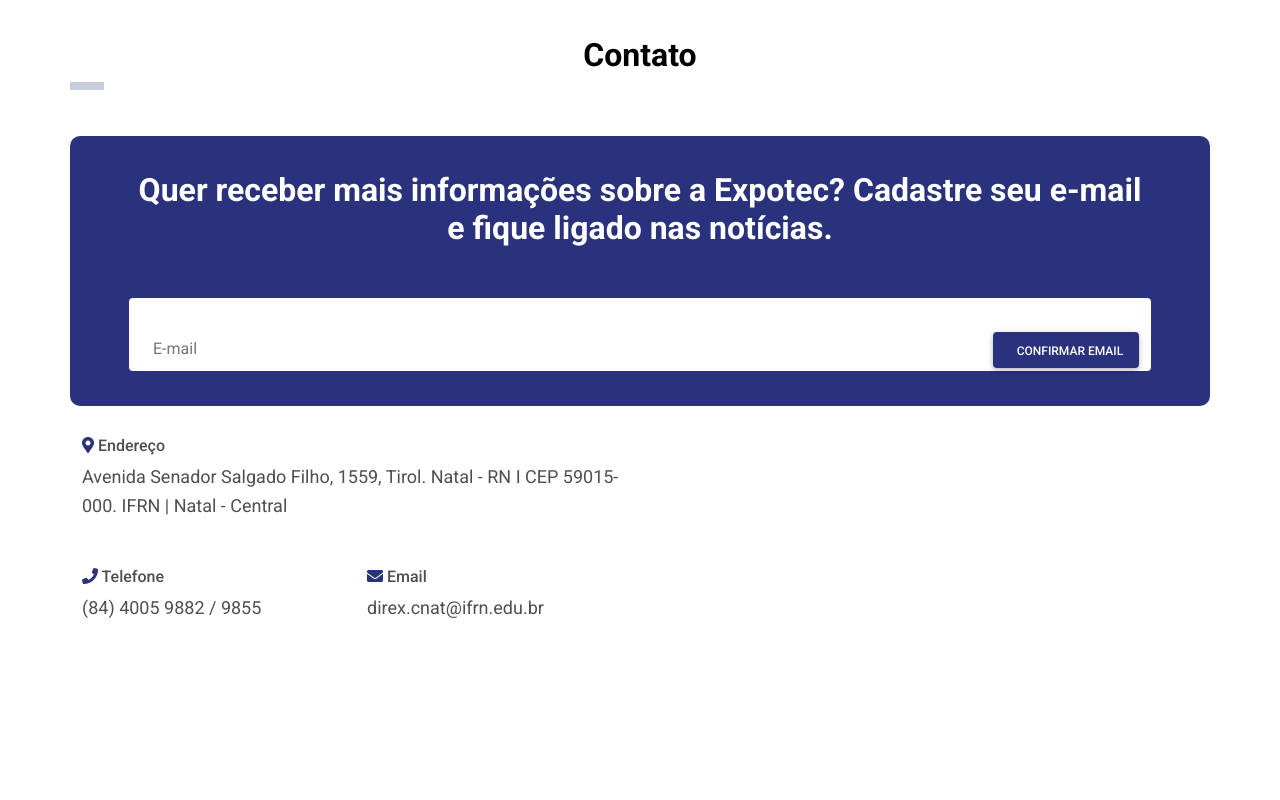
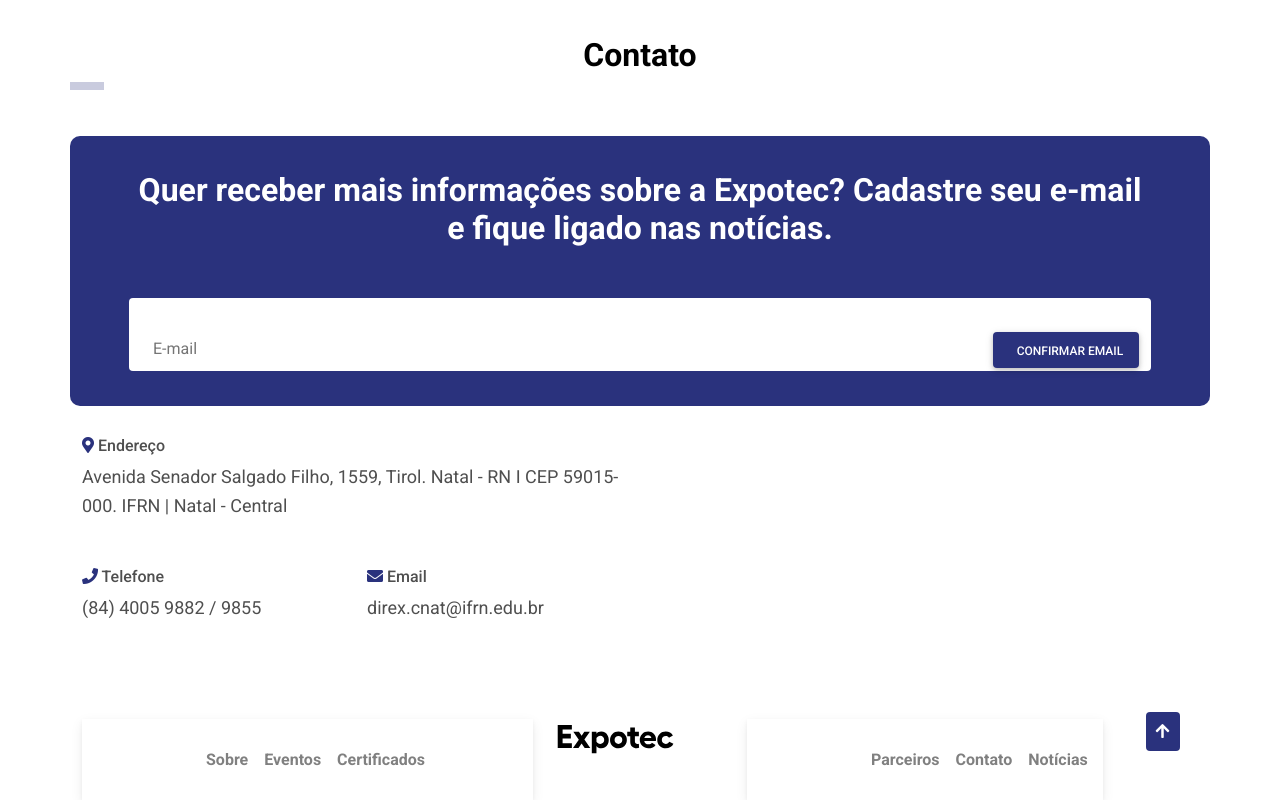
Before and after one commit to reistr85/expotec-frontend, a Vue app: page / in a window 1280 px wide. Shown: the part 4231-5031 px from the top of the page. Before the commit the page ends 4870 px from the top, so only its background shows below. Built offline with nearby package versions, Linux system fonts and the light colour scheme.

Commit message:
criando componente footer

```diff
--- /dev/null
+++ b/src/pages/Footer/FooterSite.vue
@@ -0,0 +1,78 @@
+<template>
+
+  <!-- Start your project here-->
+  <footer class=" text-center container">
+      <div class="row">
+           <div class="col-md-5">
+                      <nav class="navbar navbar-expand-lg  ">
+                        <a class="navbar-brand" href="#">
+                            </a>
+
+                            <div class="collapse navbar-collapse" id="navbarText">
+                                <ul class="navbar-nav mr-auto text-center">
+
+                                <li class="nav-item active">
+                                    <a class="nav-link " href="#">Sobre
+                                    <span class="sr-only">(current)</span>
+                                    </a>
+                                </li>
+                                <li class="nav-item">
+                                    <a class="nav-link" href="#">Eventos</a>
+                                </li>
+                                <li class="nav-item">
+                                    <a class="nav-link" href="#">Certificados</a>
+                                </li>
+                                </ul>
+
+
+                            </div>
+                        </nav>
+                  </div>
+
+                  <div class="col-md-2">
+                        <a class="navbar-brand" href="#">
+                            <img src="../../assets/logo-expotec.svg" alt="" class="img-fluid">
+                        </a>
+                  </div>
+                  <div class="col-md-4">
+                      <nav class="navbar navbar-expand-lg  ">
+                        <a class="navbar-brand" href="#">
+                            </a>
+
+                            <div class="collapse navbar-collapse" id="navbarText">
+                                <ul class="navbar-nav mr-auto text-center">
+
+                                <li class="nav-item ">
+                                    <a class="nav-link " href="#">Parceiros
+                                    <span class="sr-only">(current)</span>
+                                    </a>
+                                </li>
+                                <li class="nav-item">
+                                    <a class="nav-link" href="#">Contato</a>
+                                </li>
+                                <li class="nav-item">
+                                    <a class="nav-link" href="#">Notícias</a>
+                                </li>
+                                </ul>
+
+
+                            </div>
+                        </nav>
+                  </div>
+
+          <div class="col-md-1">
+              <span id="seta-roxa">
+                  <i class="fa fa-arrow-up"></i>
+              </span>
+          </div>
+      </div>
+
+
+  </footer>
+</template>
+<script>
+export default {
+
+}
+</script>
+<style lang="scss" src="./style.scss" scoped>
--- /dev/null
+++ b/src/pages/Footer/style.scss
@@ -0,0 +1,30 @@
+// importando estilo principal
+@import '../Site/main.scss';
+
+footer{
+    background-color: white;
+    margin-top: 80px;
+
+    .navbar{
+        padding: 20px 100px;
+
+    }
+    .nav-link{
+        color:grey;
+        font-weight: bold;
+    }
+    .active{
+        color:black
+    }
+    .nav-link:hover{
+        color:black
+    }
+
+    #seta-roxa{
+        background-color: $roxo-color;
+        color: white;
+        font-weight: bold;
+        border-radius: 4px;
+        padding: 10px;
+    }
+}
--- a/src/pages/Site/SiteComponent.vue
+++ b/src/pages/Site/SiteComponent.vue
@@ -8,6 +8,7 @@
     <Noticias/>
     <Parceiros/>
     <Contato/>
+    <FooterSite/>
 
 
 </div>
@@ -21,6 +22,7 @@
 import Noticias from '../Noticias/Noticias';
 import Parceiros from '../Parceiros/Parceiros';
 import Contato from '../Contato/Contato';
+import FooterSite from '../Footer/FooterSite';
 
 
 export default {
@@ -32,7 +34,8 @@
          Certificados,
          Noticias,
          Parceiros,
-         Contato
+         Contato,
+         FooterSite
      }
 }
 </script>
```
